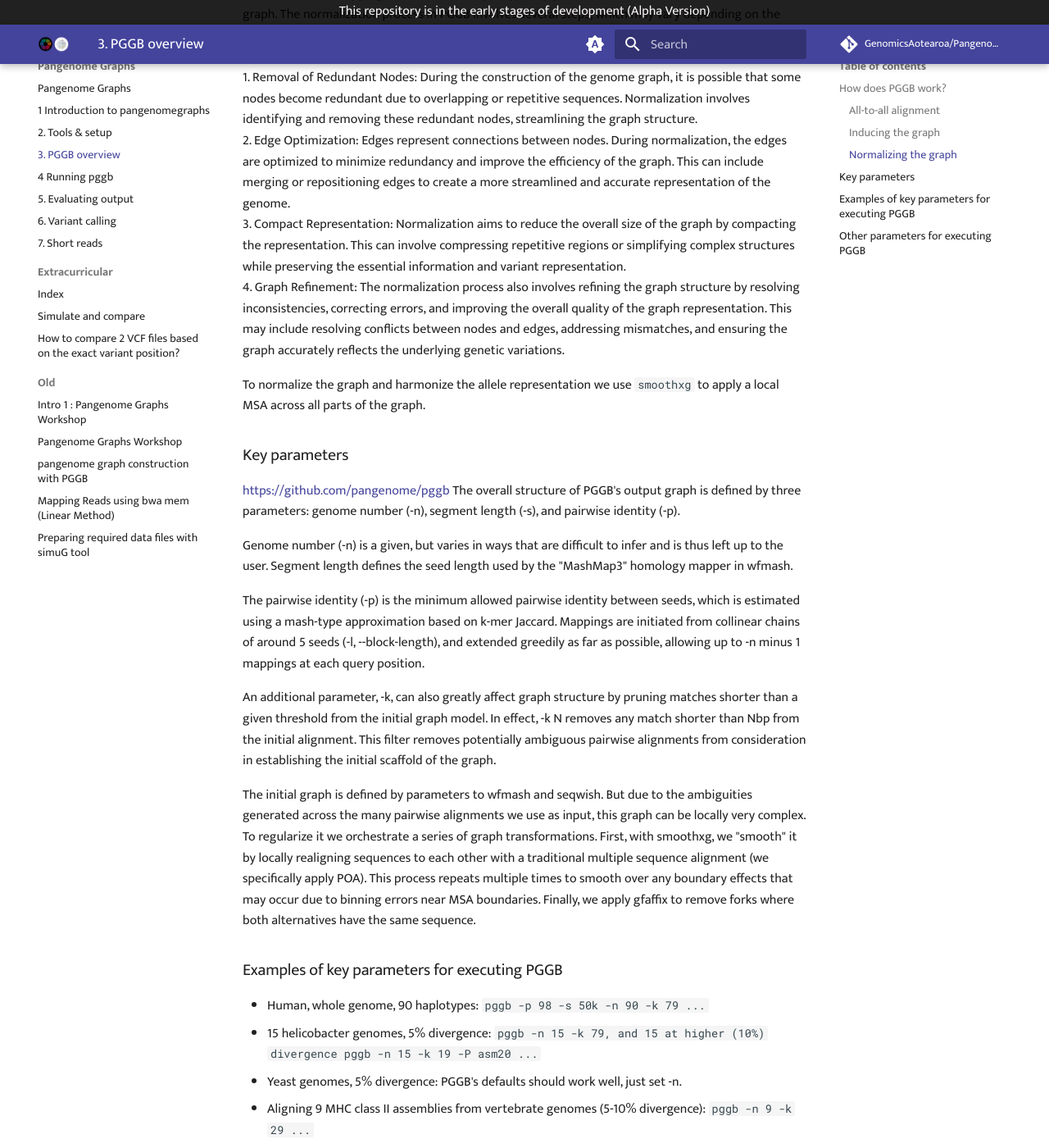
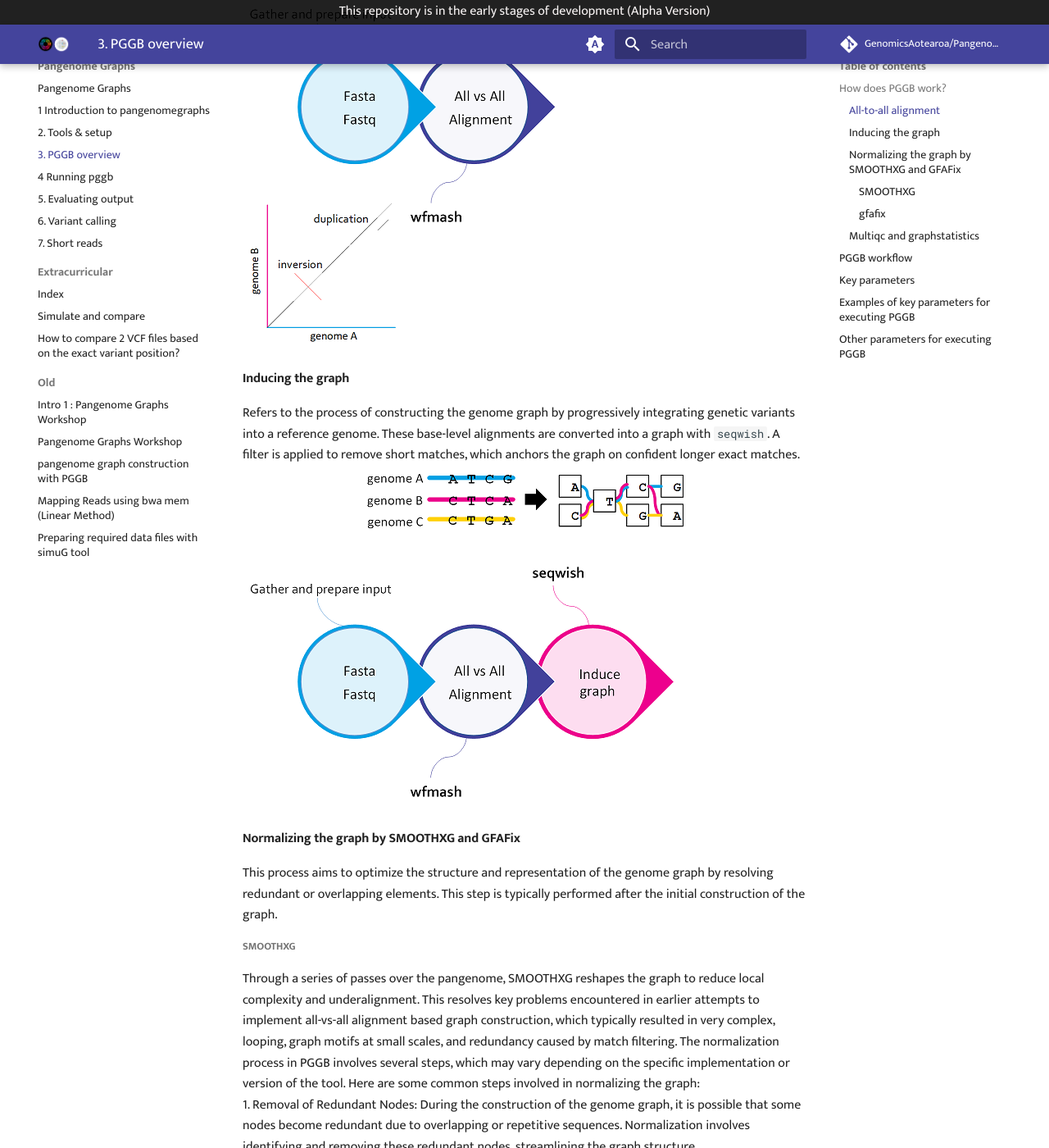
Before and after one commit to GenomicsAotearoa/Pangenome-Graphs-Workshop, an MkDocs documentation site: the page built from docs/3_Introduction_to_pggb.md, in a window 1280 px wide and 1400 px high, scrolled down 1178 px. Shown: the whole window at 82% size. Built offline with MkDocs 1.6.1 and Material for MkDocs 9.7.7, drawn with Linux system fonts in a browser that asks for light colours; comment, search, counter and statistics services are not loaded; some of the changed text lies outside the part shown.

Commit message:
Update 3_Introduction_to_pggb.md

```diff
--- a/docs/3_Introduction_to_pggb.md
+++ b/docs/3_Introduction_to_pggb.md
@@ -12,30 +12,47 @@ This graph can be used to study genetic diversity, gene function, and evolution.
 
 PGGB generates graphs using an all-to-all alignment of input sequences (wfmash), graph induction (seqwish), and progressive normalization (smoothxg, gfaffix). After construction, PGGB generates diagnostic visualizations of the graph (odgi). A variant call report (in VCF) representing both small and large variants can be generated based on any reference genome included in the graph (vg). PGGB writes its output in GFAv1 format, which can be used as input by numerous "genome graph" and pangenome tools, such as the vg and odgi toolkits.-Scale Graph Construction: The PGGB algorithm is designed to handle large-scale genomes and can efficiently construct genome graphs containing extensive genetic variations.
 
+![bacterial-pangenome](theme_figures/PGGB_workflow_1_small.png)
+
 #### All-to-all alignment
 
 Generally, refers to the process of aligning all sequences in a given set against each other, rather than aligning them to a single reference sequence.
 We begin with an alignment with `wfmash`. This compares all sequences to each other and finds the best N mappings for each. It produces base-level alignments.
 
+![bacterial-pangenome](theme_figures/PGGB_workflow_2_small.png)
+
 #### Inducing the graph
 
 Refers to the process of constructing the genome graph by progressively integrating genetic variants into a reference genome.
 These base-level alignments are converted into a graph with `seqwish`. A filter is applied to remove short matches, which anchors the graph on confident longer exact matches.
+![bacterial-pangenome](theme_figures/PGGB_workflow_3_small.png)
 
-#### Normalizing the graph
+#### Normalizing the graph by SMOOTHXG and GFAFix
+This process aims to optimize the structure and representation of the genome graph by resolving redundant or overlapping elements. This step is typically performed after the initial construction of the graph.
 
-This process aims to optimize the structure and representation of the genome graph by resolving redundant or overlapping elements. This step is typically performed after the initial construction of the graph.
+##### SMOOTHXG
+Through a series of passes over the pangenome, SMOOTHXG reshapes the graph to reduce local complexity and underalignment. This resolves key problems encountered in earlier attempts to implement all-vs-all alignment based graph construction, which typically resulted in very complex, looping, graph motifs at small scales, and redundancy caused by match filtering.
 The normalization process in PGGB involves several steps, which may vary depending on the specific implementation or version of the tool. Here are some common steps involved in normalizing the graph:
 1.  Removal of Redundant Nodes: During the construction of the genome graph, it is possible that some nodes become redundant due to overlapping or repetitive sequences. Normalization involves identifying and removing these redundant nodes, streamlining the graph structure.
 2.	Edge Optimization: Edges represent connections between nodes. During normalization, the edges are optimized to minimize redundancy and improve the efficiency of the graph. This can include merging or repositioning edges to create a more streamlined and accurate representation of the genome.
+![bacterial-pangenome](theme_figures/PGGB_workflow_4_small.png)
+
+##### gfafix
 3.	Compact Representation: Normalization aims to reduce the overall size of the graph by compacting the representation. This can involve compressing repetitive regions or simplifying complex structures while preserving the essential information and variant representation.
 4.	Graph Refinement: The normalization process also involves refining the graph structure by resolving inconsistencies, correcting errors, and improving the overall quality of the graph representation. This may include resolving conflicts between nodes and edges, addressing mismatches, and ensuring the graph accurately reflects the underlying genetic variations.
+![bacterial-pangenome](theme_figures/PGGB_workflow_5_small.png)
 
-To normalize the graph and harmonize the allele representation we use `smoothxg` to apply a local MSA <!-- define: Multiple sequence alignment? --> across all parts of the graph.
+#### Multiqc and graphstatistics
+![bacterial-pangenome](theme_figures/PGGB_workflow_6_small.png)
+
+
+### PGGB workflow
+
+![bacterial-pangenome](theme_figures/PGGB_workflow_7_small.png)
 
 ### Key parameters
 
-https://github.com/pangenome/pggb
+https://github.com/pangenome/pggb6
 The overall structure of PGGB's output graph is defined by three parameters: genome number (-n), segment length (-s), and pairwise identity (-p).
 
 Genome number (-n) is a given, but varies in ways that are difficult to infer and is thus left up to the user. Segment length defines the seed length used by the "MashMap3" homology mapper in wfmash.
```
